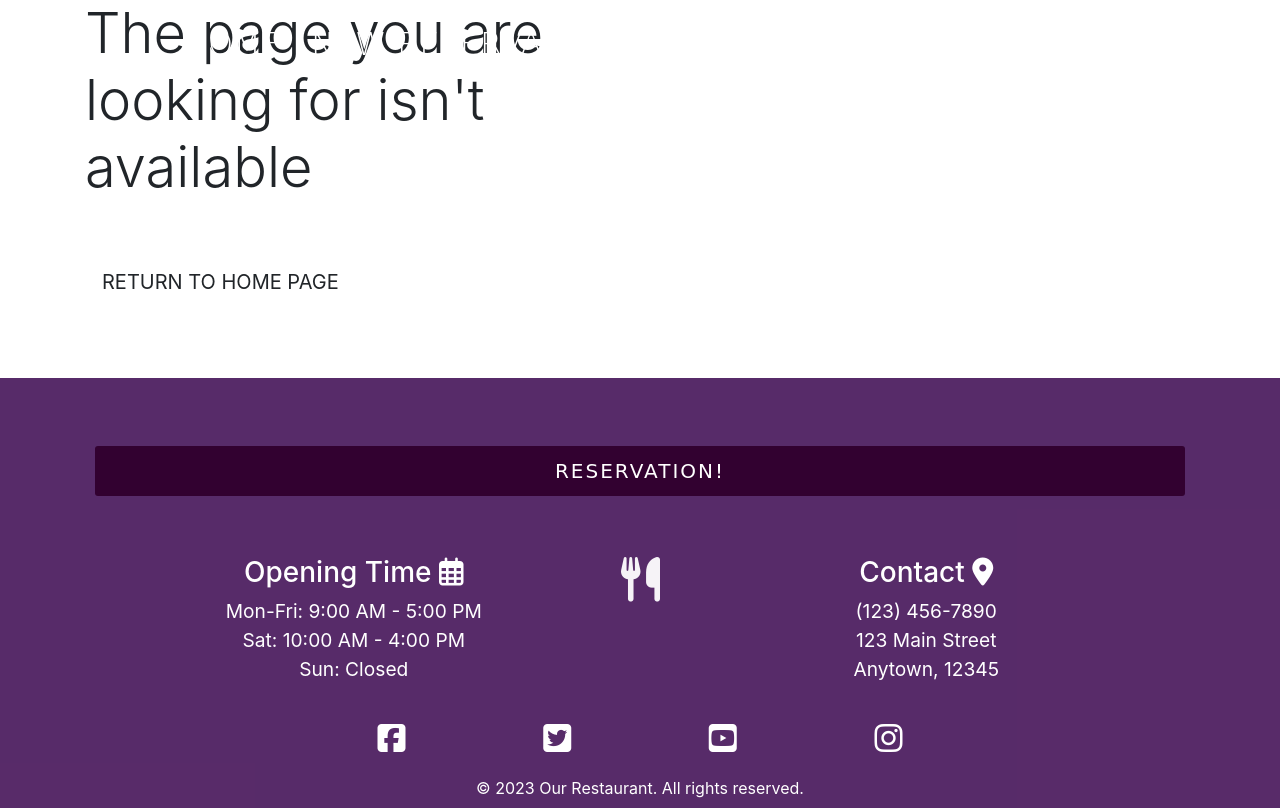
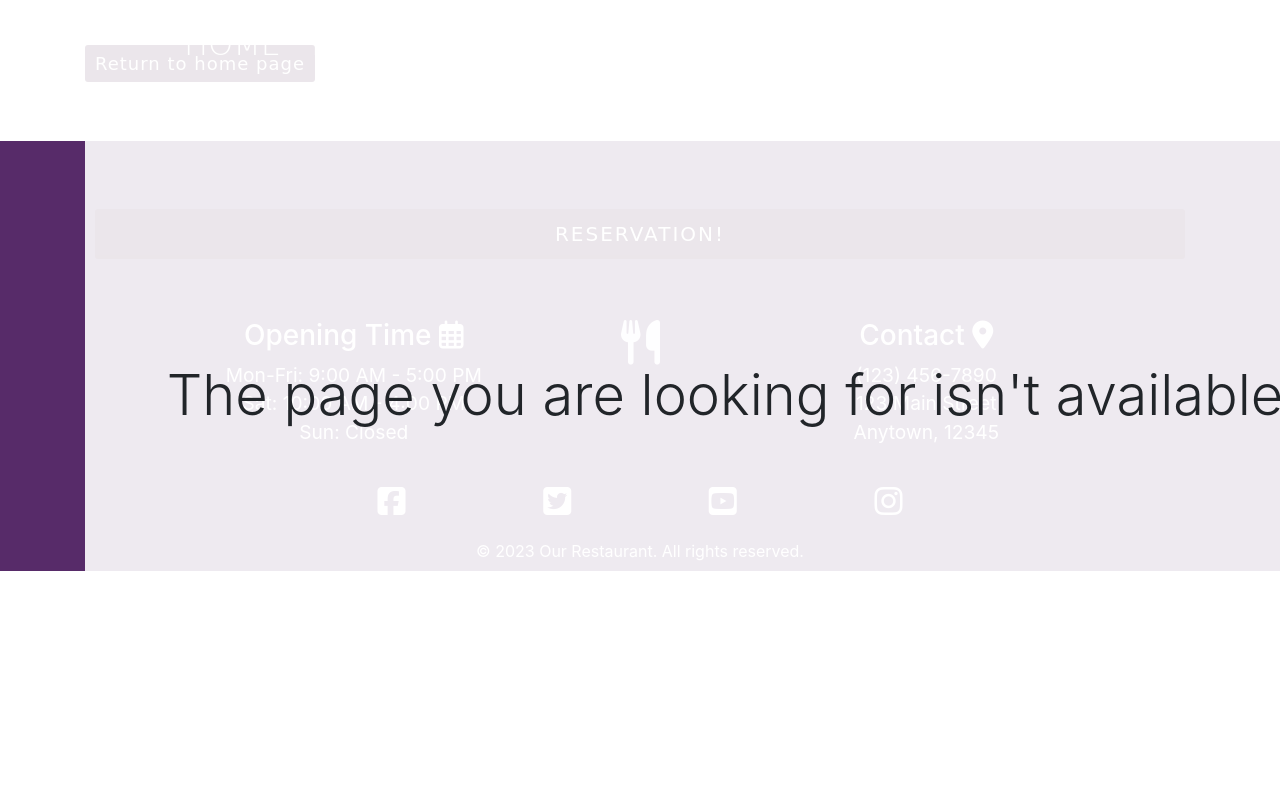
Before and after one commit to Attila-fawal/Restaurant-reservations-System, a Django app: template templates/errors/404.html in a window 1280 px wide. After the commit the page ends 571 px from the top, so only its background shows below. Run offline with Django 3.2, Linux system fonts and the light colour scheme; the template is opened without the code that fills it, so the values that code supplies are empty; some libraries are stand-ins or nearby versions; some web fonts are replaced.

Commit message:
updated 404.html

```diff
--- a/restaurant/settings.py
+++ b/restaurant/settings.py
@@ -32,12 +32,14 @@ TEMPLATES_DIR = os.path.join(BASE_DIR, 'templates')
 SECRET_KEY = os.environ.get('SECRET_KEY')
 
 # SECURITY WARNING: don't run with debug turned on in production!
-DEBUG = False
+DEBUG = True
 
 X_FRAME_OPTIONS = 'SAMEORIGIN'
 
 
-ALLOWED_HOSTS = ['restaurant-reservations-system-5f0577a30c22.herokuapp.com']
+ALLOWED_HOSTS = ['restaurant-reservations-system-5f0577a30c22.herokuapp.com',
+                  '8000-attilafawal-restaurantr-pc9loxytp66.ws-us102.gitpod.io'
+                ]
 # Application definition
 
 INSTALLED_APPS = [
--- a/templates/errors/404.html
+++ b/templates/errors/404.html
@@ -9,12 +9,15 @@
 <div class="container h-100">
     <div class="row h-100">
         <div class="col-7 col-md-6 my-auto">
-            <h1 class="display-4 logo-font text-black">
-                The page you are looking for isn't available
-            </h1>
+            <div class="position-fixed w-100 h-100 d-flex align-items-center justify-content-center"
+                style="z-index: 9999; background-color: rgba(255, 255, 255, 0.9);">
+                <h1 class="display-4 text-black">
+                    The page you are looking for isn't available
+                </h1>
+            </div>
             <div class="my-5">
                 <h4>
-                    <a href="{% url 'home' %}" class="shop-now-button btn btn-lg rounded-0 text-uppercase py-3">
+                    <a href="{% url 'home' %}" class="btn-primary btn-sm">
                         Return to home page
                     </a>
                 </h4>
```
